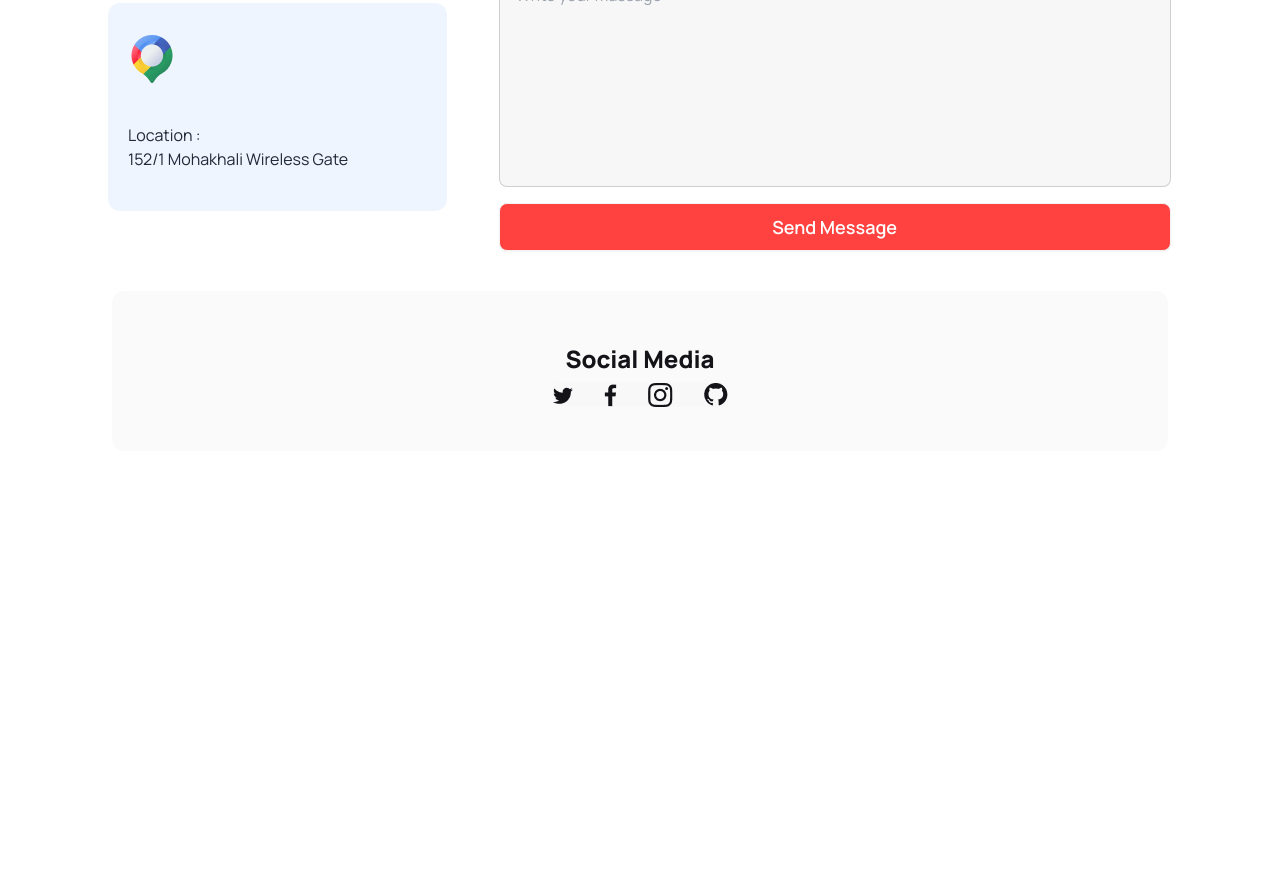
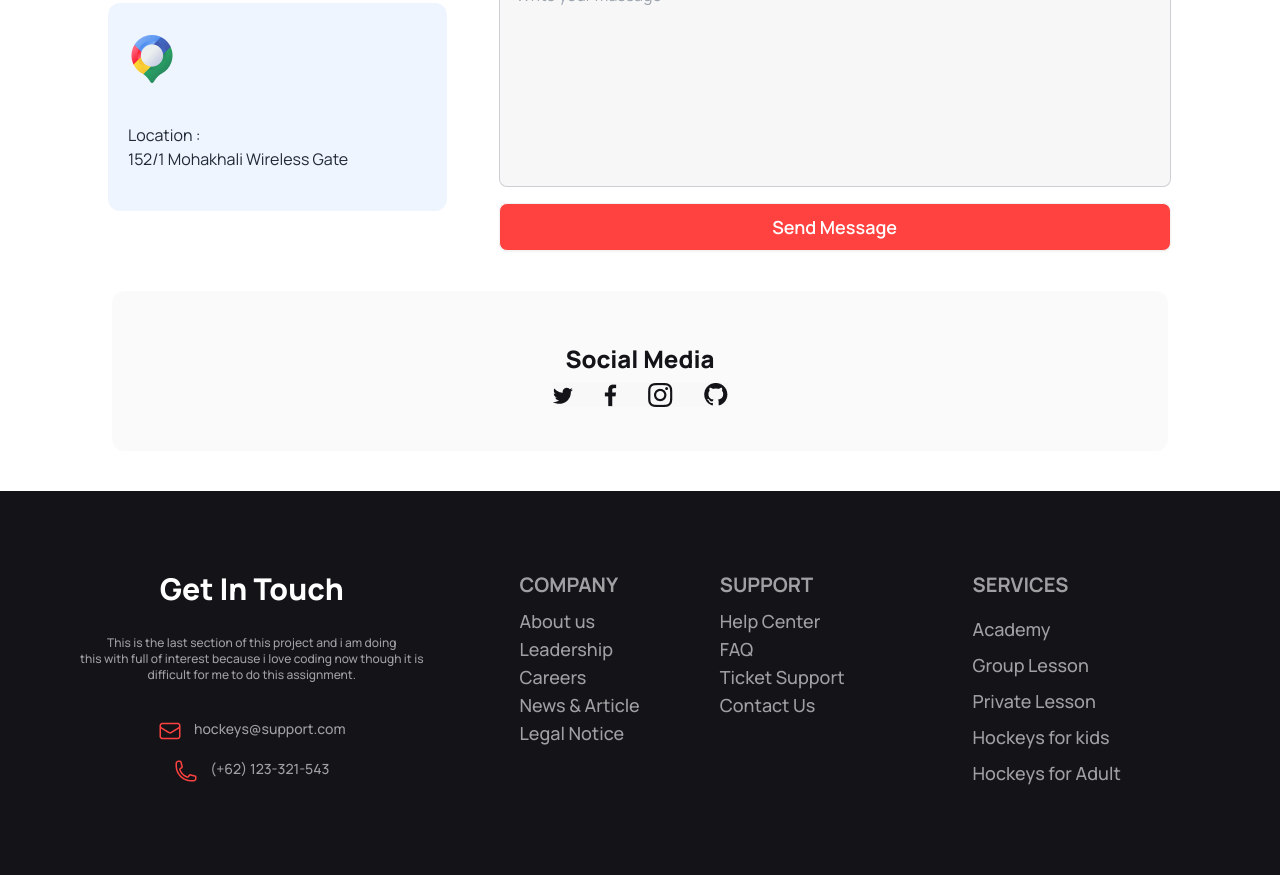
Before and after one commit to krrakib/third-assignment, a plain HTML site: page index.html in a window 1280 px wide. Shown: the part 3641-4516 px from the top of the page. Before the commit the page ends 4132 px from the top, so only its background shows below. Drawn offline with nearby package versions, Linux system fonts and the light colour scheme.

Commit message:
added footer section

```diff
--- a/index.html
+++ b/index.html
@@ -105,28 +105,32 @@
                     <h4 class="text-xl font-semibold text-center text-[#131318]">Prayer Facility</h4>
                     <p class="text-sm font-medium text-center text-[#13131899]">this is the club section and at first
                         <br>
-                        it has prayer facilities</p>
+                        it has prayer facilities
+                    </p>
                 </div>
                 <div class="flex flex-col items-center gap-4">
                     <img class="" src="./Images/Group 9 (1).png" alt="">
                     <h4 class="text-xl font-semibold text-center text-[#131318]">Experienced Coach</h4>
                     <p class="text-sm font-medium text-center text-[#13131899]">this is the club section and at first
                         <br>
-                        it has prayer facilities</p>
+                        it has prayer facilities
+                    </p>
                 </div>
                 <div class="flex flex-col items-center gap-4">
                     <img class="" src="./Images/Group 9 (2).png" alt="">
                     <h4 class="text-xl font-semibold text-center text-[#131318]">Senior Player</h4>
                     <p class="text-sm font-medium text-center text-[#13131899]">this is the club section and at first
                         <br>
-                        it has prayer facilities</p>
+                        it has prayer facilities
+                    </p>
                 </div>
                 <div class="flex flex-col items-center gap-4">
                     <img class="" src="./Images/Group 9 (3).png" alt="">
                     <h4 class="text-xl font-semibold text-center text-[#131318]">Training Ground</h4>
                     <p class="text-sm font-medium text-center text-[#13131899]">this is the club section and at first
                         <br>
-                        it has prayer facilities</p>
+                        it has prayer facilities
+                    </p>
                 </div>
             </div>
         </section>
@@ -144,24 +148,30 @@
             <div class="flex flex-col lg:flex-row lg:justify-between gap-4 mx-5 lg:mx-24 py-7">
                 <div
                     class="bg-no-repeat flex flex-col pl-8 pt-24 gap-4 w-auto lg:w-1/2 h-80 rounded-2xl bg-[linear-gradient(45deg,rgba(0,0,0,0.4),rgba(0,0,0,0.1)),url(./Images/2.png)]">
-                    <h2 class="text-2xl font-bold lg:text-2xl lg:font-extrabold text-white text-left">Junior Program</h2>
-                    <p class="text-xs font-normal lg:text-sm lg:font-medium text-left text-white">Now I am doing body section.This is the second <br>
+                    <h2 class="text-2xl font-bold lg:text-2xl lg:font-extrabold text-white text-left">Junior Program
+                    </h2>
+                    <p class="text-xs font-normal lg:text-sm lg:font-medium text-left text-white">Now I am doing body
+                        section.This is the second <br>
                         part of the body section and its not too much <br>
                         hard for me because i love to do it</p>
                     <button class="btn btn-wide bg-[#FF4240] border-[#FF4240] h-6 w-1/3 ">Register Now!</button>
                 </div>
                 <div
                     class="bg-no-repeat flex flex-col pl-8 pt-24 gap-4 w-auto lg:w-1/2 h-80 rounded-2xl bg-[linear-gradient(45deg,rgba(0,0,0,0.4),rgba(0,0,0,0.1)),url(./Images/3.png)]  ">
-                    <h2 class="text-2xl font-bold lg:text-2xl lg:font-extrabold text-white text-left">Teenager Program</h2>
-                    <p class="text-xs font-normal lg:text-sm lg:font-medium text-left text-white">Now I am doing body section.This is the second <br>
+                    <h2 class="text-2xl font-bold lg:text-2xl lg:font-extrabold text-white text-left">Teenager Program
+                    </h2>
+                    <p class="text-xs font-normal lg:text-sm lg:font-medium text-left text-white">Now I am doing body
+                        section.This is the second <br>
                         part of the body section and its not too much <br>
                         hard for me because i love to do it</p>
                     <button class="btn btn-wide bg-[#FF4240] border-[#FF4240] h-6 w-1/3 ">Register Now!</button>
                 </div>
             </div>
-            <div class="bg-no-repeat bg-cover pl-10 pt-32 flex flex-col gap-4 w-auto h-80 rounded-2xl mx-5 lg:mx-24 bg-[linear-gradient(45deg,rgba(0,0,0,0.4),rgba(0,0,0,0.1)),url(./Images/4.png)]">
+            <div
+                class="bg-no-repeat bg-cover pl-10 pt-32 flex flex-col gap-4 w-auto h-80 rounded-2xl mx-5 lg:mx-24 bg-[linear-gradient(45deg,rgba(0,0,0,0.4),rgba(0,0,0,0.1)),url(./Images/4.png)]">
                 <h2 class="text-2xl font-bold lg:text-2xl lg:font-extrabold text-white text-left">Program</h2>
-                    <p class="text-xs font-normal lg:text-sm lg:font-medium text-left text-white">Now I am doing body section.This is the second <br>
+                <p class="text-xs font-normal lg:text-sm lg:font-medium text-left text-white">Now I am doing body
+                    section.This is the second <br>
                     part of the body section and its not too much <br>
                     hard for me because i love to do it</p>
                 <button class="btn btn-wide bg-[#FF4240] border-[#FF4240] h-6 w-1/3 lg:w-1/6 ">Register Now!</button>
@@ -179,7 +189,7 @@
             </div>
             <div class="grid grid-cols-1 lg:grid-cols-2 gap-12 mx-5 lg:mx-20 pt-10">
                 <div class="card card-side bg-base-100 shadow-xl p-5 flex flex-col lg:flex-row">
-                    <div><img class="w-full lg:w-auto pb-5 lg:pb-0" src="./Images/5.png" alt=""/></div>
+                    <div><img class="w-full lg:w-auto pb-5 lg:pb-0" src="./Images/5.png" alt="" /></div>
                     <div class="pl-5">
                         <div class="flex gap-3">
                             <img src="./Images/Frame (5).png" alt="">
@@ -190,7 +200,8 @@
                             <p>200</p>
                         </div>
                         <h2 class="card-title py-4 font-extrabold text-xl">World Cup Flags Football</h2>
-                      <p class="text-[#13131899] text-sm font-medium">It is the first product of the product section <br>and its little hard for me to do this.</p>
+                        <p class="text-[#13131899] text-sm font-medium">It is the first product of the product section
+                            <br>and its little hard for me to do this.</p>
                         <div class="flex pt-5 gap-1">
                             <p class="text-[#FF4240]">Price - $22.00</p>
                             <img class="px-2" src="./Images/Frame (8).png" alt="">
@@ -199,7 +210,7 @@
                     </div>
                 </div>
                 <div class="card card-side bg-base-100 shadow-xl p-5 flex flex-col lg:flex-row">
-                    <div><img class="w-full lg:w-auto pb-5 lg:pb-0" src="./Images/6.png" alt=""/></div>
+                    <div><img class="w-full lg:w-auto pb-5 lg:pb-0" src="./Images/6.png" alt="" /></div>
                     <div class="pl-5">
                         <div class="flex gap-3">
                             <img src="./Images/Frame (5).png" alt="">
@@ -210,7 +221,8 @@
                             <p>200</p>
                         </div>
                         <h2 class="card-title py-4 font-extrabold text-xl">World Cup Flags Football</h2>
-                      <p class="text-[#13131899] text-sm font-medium">It is the first product of the product section <br>and its little hard for me to do this.</p>
+                        <p class="text-[#13131899] text-sm font-medium">It is the first product of the product section
+                            <br>and its little hard for me to do this.</p>
                         <div class="flex pt-5 gap-1">
                             <p class="text-[#FF4240]">Price - $22.00</p>
                             <img class="px-2" src="./Images/Frame (8).png" alt="">
@@ -219,7 +231,7 @@
                     </div>
                 </div>
                 <div class="card card-side bg-base-100 shadow-xl p-5 flex flex-col lg:flex-row">
-                    <div><img class="w-full lg:w-auto pb-5 lg:pb-0" src="./Images/7.png" alt=""/></div>
+                    <div><img class="w-full lg:w-auto pb-5 lg:pb-0" src="./Images/7.png" alt="" /></div>
                     <div class="pl-5">
                         <div class="flex gap-3">
                             <img src="./Images/Frame (5).png" alt="">
@@ -230,7 +242,8 @@
                             <p>200</p>
                         </div>
                         <h2 class="card-title py-4 font-extrabold text-xl">Cap For Hockeys</h2>
-                      <p class="text-[#13131899] text-sm font-medium">It is the first product of the product section <br>and its little hard for me to do this.</p>
+                        <p class="text-[#13131899] text-sm font-medium">It is the first product of the product section
+                            <br>and its little hard for me to do this.</p>
                         <div class="flex pt-5 gap-1">
                             <p class="text-[#FF4240]">Price - $22.00</p>
                             <img class="px-2" src="./Images/Frame (8).png" alt="">
@@ -239,7 +252,7 @@
                     </div>
                 </div>
                 <div class="card card-side bg-base-100 shadow-xl p-5 flex flex-col lg:flex-row">
-                    <div><img class="w-full lg:w-auto pb-5 lg:pb-0" src="./Images/8.png" alt=""/></div>
+                    <div><img class="w-full lg:w-auto pb-5 lg:pb-0" src="./Images/8.png" alt="" /></div>
                     <div class="pl-5">
                         <div class="flex gap-3">
                             <img src="./Images/Frame (5).png" alt="">
@@ -250,7 +263,8 @@
                             <p>200</p>
                         </div>
                         <h2 class="card-title py-4 font-extrabold text-xl">World Cup Flags Football</h2>
-                      <p class="text-[#13131899] text-sm font-medium">It is the first product of the product section <br>and its little hard for me to do this.</p>
+                        <p class="text-[#13131899] text-sm font-medium">It is the first product of the product section
+                            <br>and its little hard for me to do this.</p>
                         <div class="flex pt-5 gap-1">
                             <p class="text-[#FF4240]">Price - $22.00</p>
                             <img class="px-2" src="./Images/Frame (8).png" alt="">
@@ -259,7 +273,7 @@
                     </div>
                 </div>
                 <div class="card card-side bg-base-100 shadow-xl p-5 flex flex-col lg:flex-row">
-                    <div><img class="w-full lg:w-auto pb-5 lg:pb-0" src="./Images/9.png" alt=""/></div>
+                    <div><img class="w-full lg:w-auto pb-5 lg:pb-0" src="./Images/9.png" alt="" /></div>
                     <div class="pl-5">
                         <div class="flex gap-3">
                             <img src="./Images/Frame (5).png" alt="">
@@ -270,7 +284,8 @@
                             <p>200</p>
                         </div>
                         <h2 class="card-title py-4 font-extrabold text-xl">World Cup Flags Football</h2>
-                      <p class="text-[#13131899] text-sm font-medium">It is the first product of the product section <br>and its little hard for me to do this.</p>
+                        <p class="text-[#13131899] text-sm font-medium">It is the first product of the product section
+                            <br>and its little hard for me to do this.</p>
                         <div class="flex pt-5 gap-1">
                             <p class="text-[#FF4240]">Price - $22.00</p>
                             <img class="px-2" src="./Images/Frame (8).png" alt="">
@@ -279,7 +294,7 @@
                     </div>
                 </div>
                 <div class="card card-side bg-base-100 shadow-xl p-5 flex flex-col lg:flex-row">
-                    <div><img class="w-full lg:w-auto pb-5 lg:pb-0" src="./Images/10.png" alt=""/></div>
+                    <div><img class="w-full lg:w-auto pb-5 lg:pb-0" src="./Images/10.png" alt="" /></div>
                     <div class="pl-5">
                         <div class="flex gap-3">
                             <img src="./Images/Frame (5).png" alt="">
@@ -290,7 +305,8 @@
                             <p>200</p>
                         </div>
                         <h2 class="card-title py-4 font-extrabold text-xl">World Cup Flags Football</h2>
-                      <p class="text-[#13131899] text-sm font-medium">It is the first product of the product section <br>and its little hard for me to do this.</p>
+                        <p class="text-[#13131899] text-sm font-medium">It is the first product of the product section
+                            <br>and its little hard for me to do this.</p>
                         <div class="flex pt-5 gap-1">
                             <p class="text-[#FF4240]">Price - $22.00</p>
                             <img class="px-2" src="./Images/Frame (8).png" alt="">
@@ -325,7 +341,7 @@
                 </div>
                 <div class="bg-[#629CF31A] rounded-xl h-52 pl-5">
                     <img class="py-8" src="./Images/Group 1171275321.png" alt="">
-                    <p class="pt-2">Location :  </p>
+                    <p class="pt-2">Location : </p>
                     <p>152/1 Mohakhali Wireless Gate</p>
                 </div>
             </div>
@@ -333,25 +349,31 @@
                 <div class="grid grid-cols-1 lg:grid-cols-2 gap-5">
                     <div>
                         <h3 class="font-bold text-xl py-2">Your Name</h3>
-                        <input type="text" placeholder="Enter your full name" class="input input-bordered w-full lg:max-w-xs bg-[#13131808]" />
+                        <input type="text" placeholder="Enter your full name"
+                            class="input input-bordered w-full lg:max-w-xs bg-[#13131808]" />
                     </div>
                     <div>
                         <h3 class="font-bold text-xl py-2">Your Email</h3>
-                        <input type="text" placeholder="Enter your email" class="input input-bordered w-full lg:max-w-xs bg-[#13131808]" />
+                        <input type="text" placeholder="Enter your email"
+                            class="input input-bordered w-full lg:max-w-xs bg-[#13131808]" />
                     </div>
                     <div>
                         <h3 class="font-bold text-xl py-2">Subject</h3>
-                        <input type="text" placeholder="Enter your subject" class="input input-bordered w-full lg:max-w-xs bg-[#13131808]" />
+                        <input type="text" placeholder="Enter your subject"
+                            class="input input-bordered w-full lg:max-w-xs bg-[#13131808]" />
                     </div>
                     <div>
                         <h3 class="font-bold text-xl py-2">Phone Number</h3>
-                        <input type="text" placeholder="Enter your phone number" class="input input-bordered w-full lg:max-w-xs bg-[#13131808]" />
+                        <input type="text" placeholder="Enter your phone number"
+                            class="input input-bordered w-full lg:max-w-xs bg-[#13131808]" />
                     </div>
                 </div>
                 <div class="mt-5">
                     <h3 class="font-bold text-xl py-2">Massage</h3>
-                    <input type="text" placeholder="Write your massage " class="input input-bordered w-full max-w-2xl h-96 bg-[#13131808]" />
-                    <button class="btn btn-wide max-w-2xl w-full mt-4 bg-[#FF4240] text-white text-lg">Send Message</button>
+                    <input type="text" placeholder="Write your massage "
+                        class="input input-bordered w-full max-w-2xl h-96 bg-[#13131808]" />
+                    <button class="btn btn-wide max-w-2xl w-full mt-4 bg-[#FF4240] text-white text-lg">Send
+                        Message</button>
                 </div>
             </div>
         </section>
@@ -361,10 +383,50 @@
             <h2 class="text-[#131318] text-2xl font-extrabold text-center py-2">Social Media</h2>
             <img class="" src="./Images/Social.png" alt="">
         </div>
-
     </main>
 
     <footer>
+        <footer class="footer p-10 bg-[#131318] text-base-content h-auto lg:h-96 flex flex-col lg:flex-row">
+            <div class="py-10 pl-10 flex flex-col items-center justify-center">
+                <h2 class="text-3xl font-extrabold text-white">Get In Touch</h2>
+                <p class="text-xs text-center text-left py-5 font-medium text-[#FFFFFF99]">This is the last section of this project and i am doing <br>
+                    this with full of interest because i love coding now though it is <br>
+                    difficult for me to do this assignment.</p>
+                <div class="flex gap-3 py-2">
+                    <img src="./Images/Frame (9).png" alt="">
+                    <p class="text-sm font-medium text-[#FFFFFF99]">hockeys@support.com</p>
+                </div>
+                <div class="flex gap-3">
+                    <img src="./Images/Frame (10).png" alt="">
+                    <p class="text-sm font-medium text-[#FFFFFF99]">(+62) 123-321-543</p>
+                </div>
+            </div>
+            <div class="flex pl-16 gap-20 lg:pl-20 py-10">
+                <div class="leading-7 flex flex-col">
+                    <header class="footer-title text-white text-xl font-bold">Company</header>
+                    <a class="link link-hover text-lg font-medium text-[#FFFFFF99]">About us</a>
+                    <a class="link link-hover text-lg font-medium text-[#FFFFFF99]">Leadership</a>
+                    <a class="link link-hover text-lg font-medium text-[#FFFFFF99]">Careers</a>
+                    <a class="link link-hover text-lg font-medium text-[#FFFFFF99]">News & Article</a>
+                    <a class="link link-hover text-lg font-medium text-[#FFFFFF99]">Legal Notice</a>
+                </div>
+                <div class="leading-7 flex flex-col">
+                    <header class="footer-title text-white text-xl font-bold">Support</header>
+                    <a class="link link-hover text-lg font-medium text-[#FFFFFF99]">Help Center</a>
+                    <a class="link link-hover text-lg font-medium text-[#FFFFFF99]">FAQ</a>
+                    <a class="link link-hover text-lg font-medium text-[#FFFFFF99]">Ticket Support</a>
+                    <a class="link link-hover text-lg font-medium text-[#FFFFFF99]">Contact Us</a>
+                </div>
+            </div>
+            <div class="leading-7 py-10 pl-36 lg:pl-28 pr-12">
+                <header class="footer-title text-white text-xl font-bold">Services</header>
+                <a class="link link-hover text-lg font-medium text-[#FFFFFF99]">Academy</a>
+                <a class="link link-hover text-lg font-medium text-[#FFFFFF99]">Group Lesson</a>
+                <a class="link link-hover text-lg font-medium text-[#FFFFFF99]">Private Lesson</a>
+                <a class="link link-hover text-lg font-medium text-[#FFFFFF99]">Hockeys for kids</a>
+                <a class="link link-hover text-lg font-medium text-[#FFFFFF99]">Hockeys for Adult</a>
+            </div>
+        </footer>
 
     </footer>
 
```
Also changed, not shown: Images/Frame (10).png (added), Images/Frame (9).png (added). Lines whose indentation alone changed are shown as unchanged.
